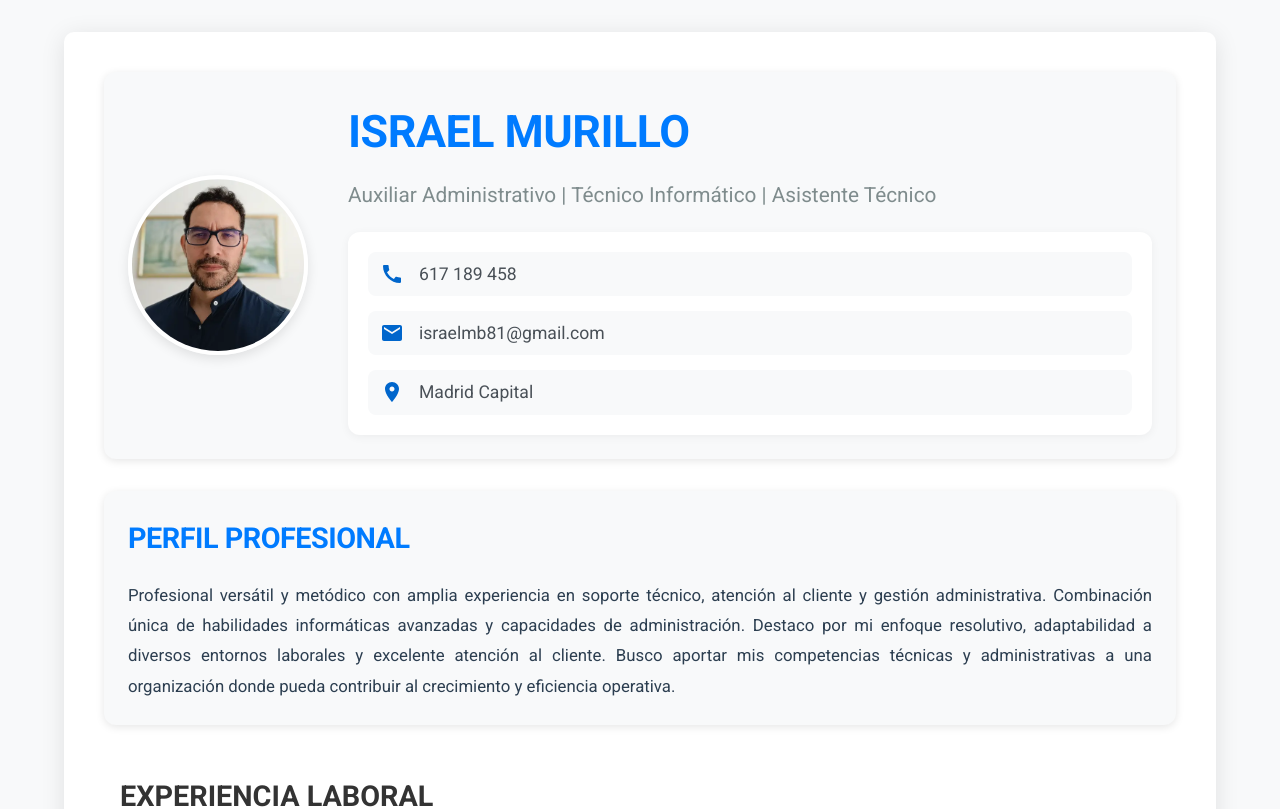
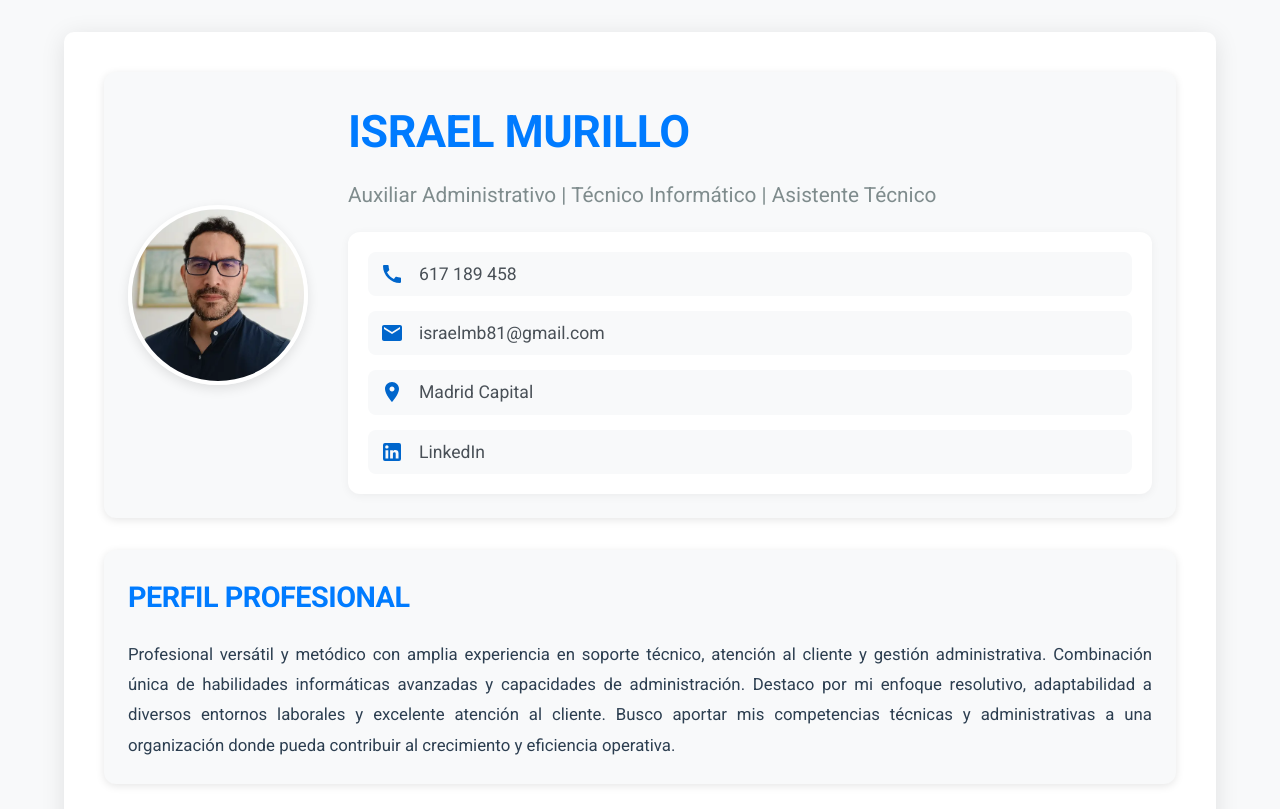
Before and after one commit to za1l/Curriculum, a React (Vite) app: page / in a window 1280 px wide. Shown: the top 809 px of the page. Built offline with nearby package versions, Linux system fonts and the light colour scheme.

Commit message:
linkedin/idiomas

```diff
--- a/src/components/AdditionalInfo/AdditionalInfo.jsx
+++ b/src/components/AdditionalInfo/AdditionalInfo.jsx
@@ -5,7 +5,7 @@
 const AdditionalInfo = () => {
   const languages = [
     { language: "Español", level: "Nativo" },
-    { language: "Inglés", level: "Nivel medio hablado y escrito" },
+    { language: "Inglés", level: "Nivel A2" },
   ];
 
   const additionalInfo = [
@@ -25,7 +25,9 @@
   return (
     <>
       <section className="languages">
-        <h2><FaLanguage className="section-icon" /> IDIOMAS</h2>
+        <h2>
+          <FaLanguage className="section-icon" /> IDIOMAS
+        </h2>
         <ul>
           {languages.map((lang, index) => (
             <li key={index}>
@@ -36,7 +38,9 @@
       </section>
 
       <section className="additional-info">
-        <h2><FaInfoCircle className="section-icon" /> INFORMACIÓN ADICIONAL</h2>
+        <h2>
+          <FaInfoCircle className="section-icon" /> INFORMACIÓN ADICIONAL
+        </h2>
         <ul>
           {additionalInfo.map((info, index) => (
             <li key={index}>{info}</li>
@@ -45,7 +49,9 @@
       </section>
 
       <section className="other-info">
-        <h2><FaStar className="section-icon" /> OTROS DATOS DE INTERÉS</h2>
+        <h2>
+          <FaStar className="section-icon" /> OTROS DATOS DE INTERÉS
+        </h2>
         <ul>
           {otherInfo.map((info, index) => (
             <li key={index}>{info}</li>
--- a/src/components/Header/Header.jsx
+++ b/src/components/Header/Header.jsx
@@ -29,6 +29,15 @@
   </svg>
 );
 
+const LinkedInIcon = () => (
+  <svg className="contact-icon" viewBox="0 0 24 24">
+    <path
+      fill="currentColor"
+      d="M19 3a2 2 0 0 1 2 2v14a2 2 0 0 1-2 2H5a2 2 0 0 1-2-2V5a2 2 0 0 1 2-2h14m-.5 15.5v-5.3a3.26 3.26 0 0 0-3.26-3.26c-.85 0-1.84.52-2.32 1.3v-1.11h-2.79v8.37h2.79v-4.93c0-.77.62-1.4 1.39-1.4a1.4 1.4 0 0 1 1.4 1.4v4.93h2.79M6.88 8.56a1.68 1.68 0 0 0 1.68-1.68c0-.93-.75-1.69-1.68-1.69a1.69 1.69 0 0 0-1.69 1.69c0 .93.76 1.68 1.69 1.68m1.39 9.94v-8.37H5.5v8.37h2.77z"
+    />
+  </svg>
+);
+
 const Header = () => {
   return (
     <header className="header">
@@ -55,6 +64,22 @@
             <LocationIcon />
             <p>Madrid Capital</p>
           </div>
+          <div className="contact-item">
+            <a
+              href="https://www.linkedin.com/in/israel-murillo-170a54ab/"
+              target="_blank"
+              rel="noopener noreferrer"
+              style={{
+                color: "inherit",
+                textDecoration: "none",
+                display: "flex",
+                alignItems: "center",
+              }}
+            >
+              <LinkedInIcon />
+              <p>LinkedIn</p>
+            </a>
+          </div>
         </div>
       </div>
     </header>
```
